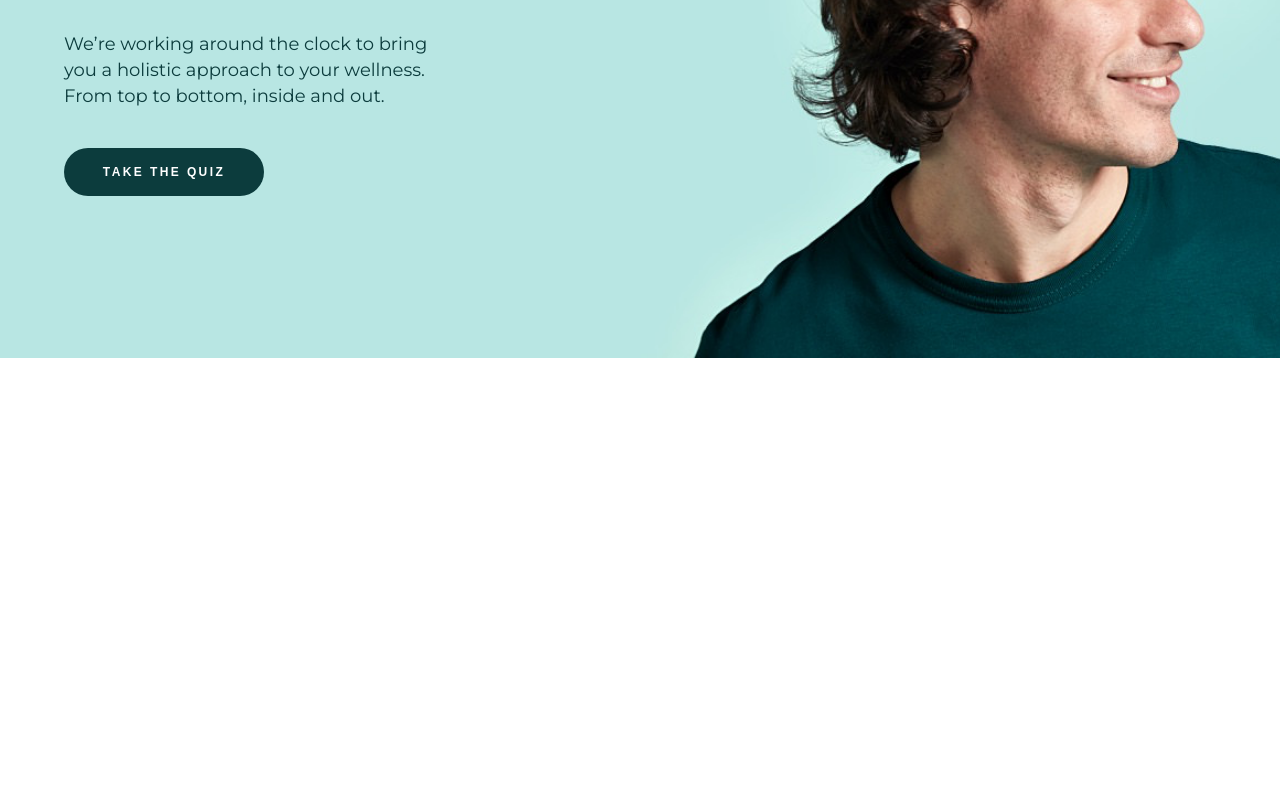
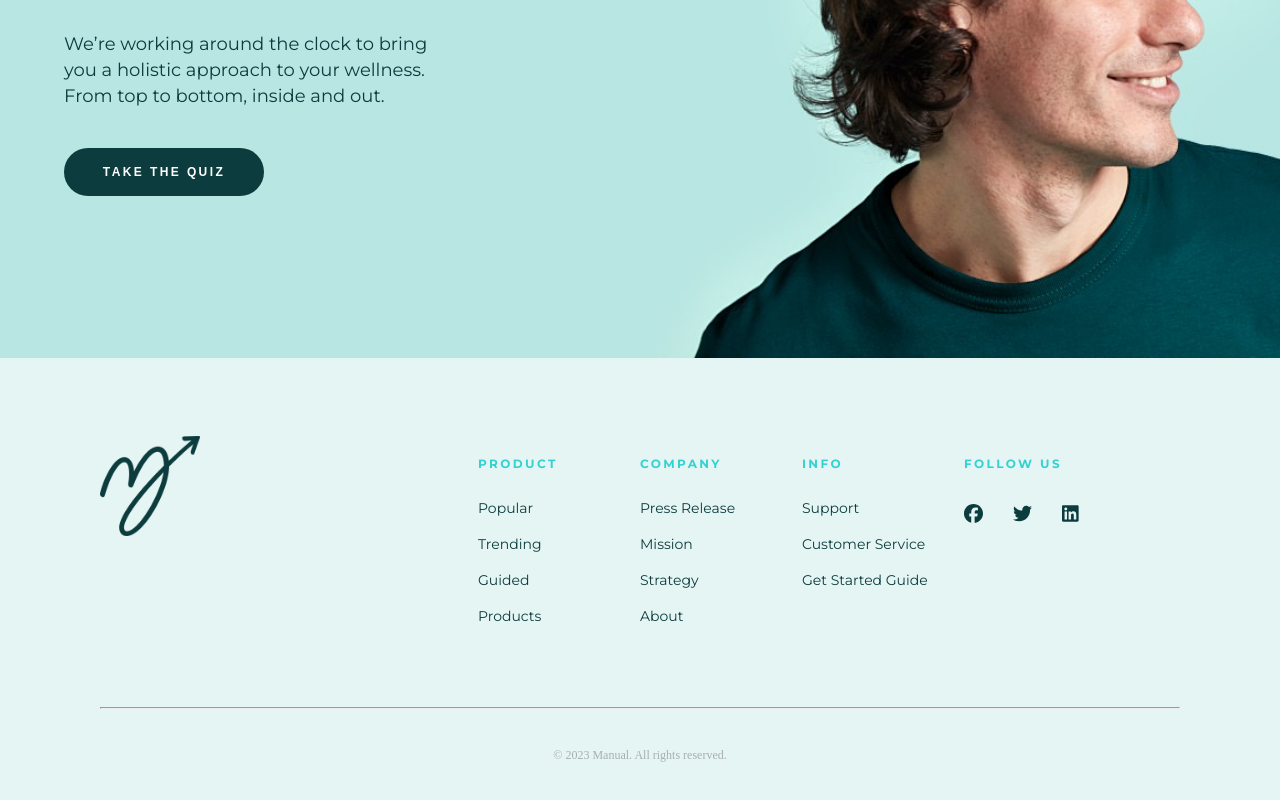
Before and after one commit to Emperordmasac/company-quiz-landing-page, a Next.js app: page / in a window 1280 px wide. Shown: the part 392-1192 px from the top of the page. Before the commit the page ends 800 px from the top, so only its background shows below. Built offline with nearby package versions, Linux system fonts and the light colour scheme.

Commit message:
feat: footer

```diff
--- a/package.json
+++ b/package.json
@@ -9,6 +9,11 @@
     "lint": "next lint"
   },
   "dependencies": {
+    "@fortawesome/fontawesome-svg-core": "^6.4.0",
+    "@fortawesome/free-brands-svg-icons": "^6.4.0",
+    "@fortawesome/free-solid-svg-icons": "^6.4.0",
+    "@fortawesome/react-fontawesome": "^0.2.0",
+    "axios": "^1.4.0",
     "eslint": "8.45.0",
     "eslint-config-next": "13.4.10",
     "next": "13.4.10",
--- a/src/app/page.js
+++ b/src/app/page.js
@@ -2,7 +2,7 @@
 
 import useToggle from "@/lib/use-toogle";
 import styled from "styled-components";
-import { Header } from "@/components";
+import { Header, Footer } from "@/components";
 
 //--custom components
 const StyledBody = styled.div`
@@ -21,6 +21,7 @@ export default function Home() {
     content = (
       <>
         <Header toggleQuestions={toggleOpenQuestion} />
+        <Footer />
       </>
     );
   }
--- /dev/null
+++ b/src/components/footer/footer.js
@@ -0,0 +1,71 @@
+import Image from "next/image";
+import Link from "next/link";
+import { FontAwesomeIcon } from "@fortawesome/react-fontawesome";
+import Container from "../container/container";
+import {
+  StyledFooter,
+  StyledFooterContent,
+  StyledFooterImage,
+  StyledFooterItem,
+} from "./footer.styled";
+
+import {
+  faFacebook,
+  faLinkedin,
+  faTwitter,
+} from "@fortawesome/free-brands-svg-icons";
+
+const Footer = () => {
+  return (
+    <StyledFooter>
+      <Container>
+        <StyledFooterContent>
+          <StyledFooterImage>
+            <Image
+              src="/img/manual-symblol@3x.png"
+              alt="maunual"
+              width="100"
+              height="100"
+            />
+          </StyledFooterImage>
+          <StyledFooterItem>
+            <h5>Product</h5>
+            <Link href="/">Popular</Link>
+            <Link href="/">Trending</Link>
+            <Link href="/">Guided</Link>
+            <Link href="/">Products</Link>
+          </StyledFooterItem>
+          <StyledFooterItem>
+            <h5>Company</h5>
+            <Link href="/">Press Release</Link>
+            <Link href="/">Mission</Link>
+            <Link href="/">Strategy</Link>
+            <Link href="/">About</Link>
+          </StyledFooterItem>
+          <StyledFooterItem>
+            <h5>Info</h5>
+            <Link href="/">Support</Link>
+            <Link href="/">Customer Service</Link>
+            <Link href="/">Get Started Guide</Link>
+          </StyledFooterItem>
+          <StyledFooterItem className="social">
+            <h5>Follow Us</h5>
+            <Link href="/">
+              <FontAwesomeIcon icon={faFacebook} />
+            </Link>
+            <Link href="/">
+              <FontAwesomeIcon icon={faTwitter} />
+            </Link>
+            <Link href="/">
+              <FontAwesomeIcon icon={faLinkedin} />
+            </Link>
+          </StyledFooterItem>
+        </StyledFooterContent>
+        <hr />
+        <p>© 2023 Manual. All rights reserved.</p>
+      </Container>
+    </StyledFooter>
+  );
+};
+
+export default Footer;
--- /dev/null
+++ b/src/components/footer/footer.styled.js
@@ -0,0 +1,93 @@
+import styled from "styled-components";
+
+export const StyledFooter = styled.footer`
+  background-color: #e5f5f4;
+  padding: 78px 40px 27px;
+
+  p {
+    text-align: center;
+    font-size: 12px;
+    font-family: open_sans;
+    padding: 27px 0;
+    color: rgba(108, 108, 108, 0.5);
+
+    @media screen and (max-width: 480px) {
+      text-align: center;
+    }
+  }
+`;
+
+export const StyledFooterContent = styled.div`
+  display: flex;
+  padding-bottom: 4rem;
+  flex-wrap: wrap;
+
+  @media screen and (max-width: 1024px) {
+    justify-content: center;
+    text-align: center;
+  }
+
+  a {
+    display: block;
+    text-decoration: none;
+    font-size: 14px;
+    line-height: 2.57;
+    color: ${({ theme }) => theme.colors.pineGreen};
+  }
+
+  h5 {
+    font-size: 12px;
+    font-weight: bold;
+    text-transform: uppercase;
+    color: ${({ theme }) => theme.colors.primary};
+    letter-spacing: 2.4px;
+  }
+`;
+
+export const StyledFooterImage = styled.div`
+  flex-basis: 35%;
+
+  @media screen and (max-width: 1024px) {
+    flex-basis: 100%;
+    margin-bottom: 2rem;
+  }
+
+  @media screen and (max-width: 480px) {
+    flex-basis: 100%;
+    margin-bottom: 2rem;
+  }
+`;
+
+export const StyledFooterItem = styled.div`
+  flex-basis: 15%;
+
+  &.social {
+    a {
+      display: inline-block;
+      font-size: 19px;
+      padding-right: 30px;
+    }
+  }
+
+  @media screen and (max-width: 1024px) {
+    flex-basis: 50%;
+    margin-bottom: 2rem;
+
+    &.social {
+      a {
+        padding: 0 30px;
+      }
+    }
+  }
+
+  @media screen and (max-width: 480px) {
+    flex-basis: 10 0%;
+    margin-bottom: 2rem;
+
+    &.social {
+      a {
+        padding: 0 30px;
+      }
+    }
+  }
+`;
--- a/src/components/index.js
+++ b/src/components/index.js
@@ -1,4 +1,5 @@
 import Container from "./container/container";
 import Header from "./header/header";
+import Footer from "./footer/footer";
 
-export { Container, Header };
+export { Container, Header, Footer };
```
Also changed, not shown: 1 other file (tests, documents, lock files or other folders).
